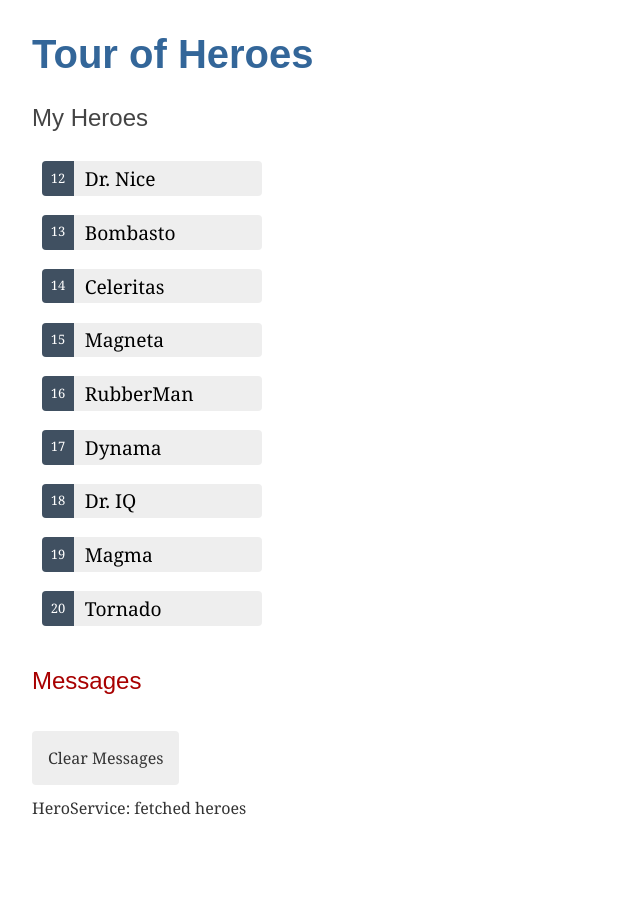
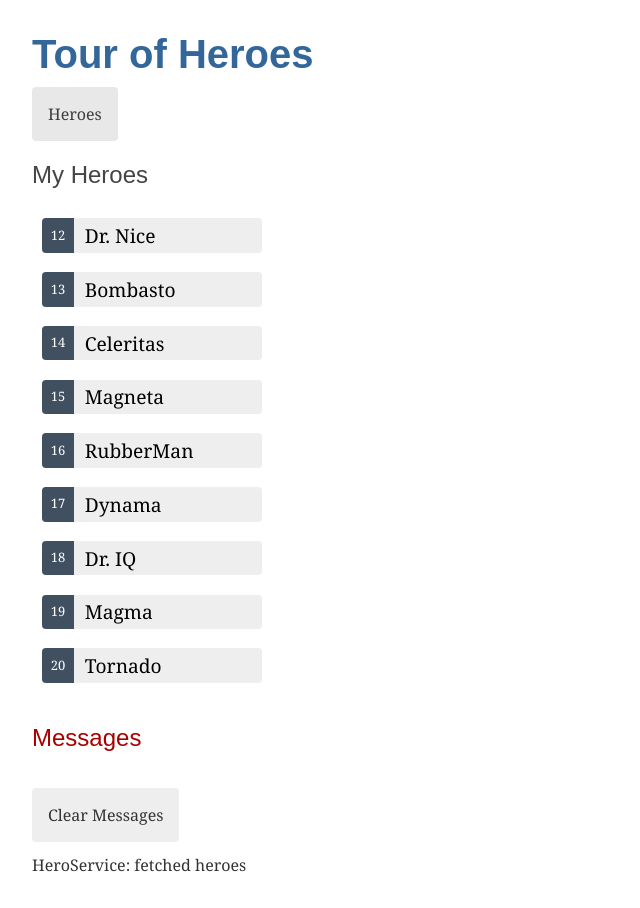
Before and after one commit to DmitrySemikin/ds-gcp-experiments, an Angular app in the folder 04_angular_tour_of_heroes/angular-tour-of-heroes/: page /heroes in a window 1280 px wide. Shown: the whole page, without its empty margins (0-640 px from the left). Before the commit the page ends 851 px from the top, so only its background shows below. Built offline with nearby package versions, Linux system fonts and the light colour scheme.

Commit message:
04: add navigation section with links to root view

```diff
--- a/04_angular_tour_of_heroes/angular-tour-of-heroes/src/app/app.component.css
+++ b/04_angular_tour_of_heroes/angular-tour-of-heroes/src/app/app.component.css
@@ -0,0 +1,22 @@
+h1 {
+  margin-bottom: 0;
+}
+
+nav a {
+  padding: 1rem;
+  text-decoration: none;
+  margin-top: 10px;
+  display: inline-block;
+  background-color: #e8e8e8;
+  color: #3d3d3d;
+  border-radius: 4px;
+}
+
+nav a:hover {
+  color: white;
+  background-color: #42545C;
+}
+
+nav a:active {
+  background-color: black;
+}
--- a/04_angular_tour_of_heroes/angular-tour-of-heroes/src/app/app.component.html
+++ b/04_angular_tour_of_heroes/angular-tour-of-heroes/src/app/app.component.html
@@ -1,3 +1,4 @@
 <h1>{{title}}</h1>
+<nav><a routerLink="/heroes">Heroes</a></nav>
 <router-outlet></router-outlet>
 <app-messages></app-messages>
```
